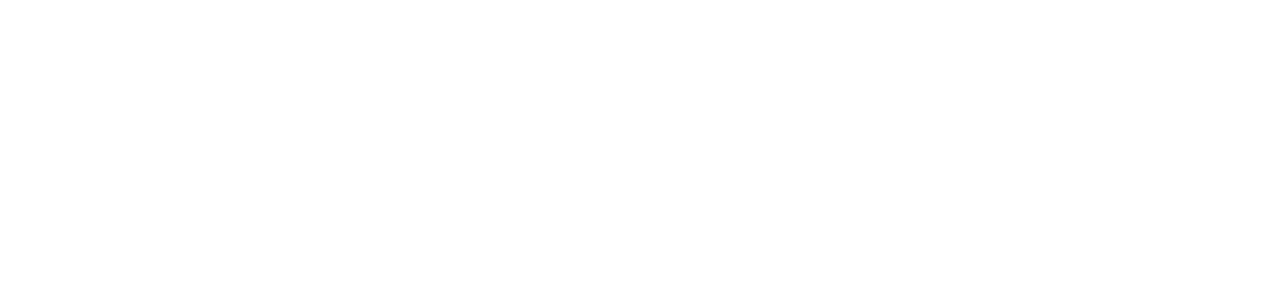
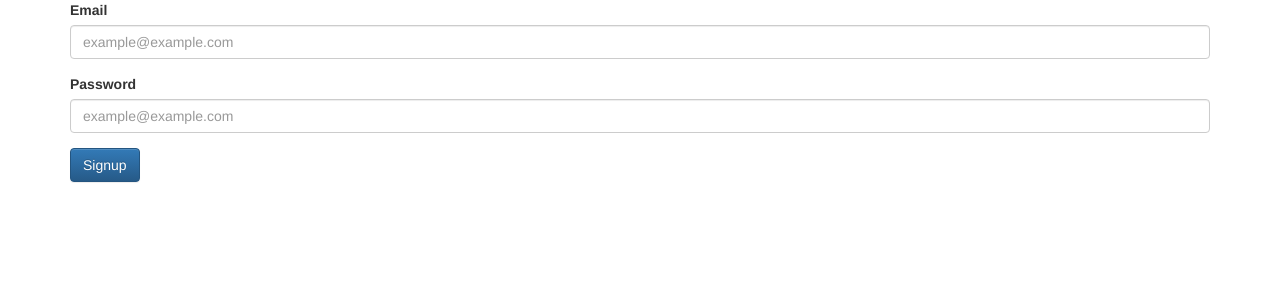
Before and after one commit to harishshg/book-repository, a React (Create React App) app: page /signup in a window 1280 px wide. Shown: the top 300 px of the page. Built offline with nearby package versions, Linux system fonts and the light colour scheme.

Commit message:
user sign up

```diff
--- a/src/App.js
+++ b/src/App.js
@@ -3,6 +3,7 @@
 import PropTypes from "prop-types";
 import HomePage from "./components/pages/HomePage";
 import LoginPage from "./components/pages/LoginPage";
+import SignupPage from "./components/pages/SignupPage";
 import DashBoardPage from "./components/pages/DashBoardPage";
 import UserRoute from "./components/routes/UserRoute";
 import GuestRoute from "./components/routes/GuestRoute";
@@ -11,6 +12,12 @@
   <div className="container">
     <Route location={location} path="/" exact component={HomePage} />
     <GuestRoute location={location} path="/login" exact component={LoginPage} />
+    <GuestRoute
+      location={location}
+      path="/signup"
+      exact
+      component={SignupPage}
+    />
     <UserRoute
       location={location}
       path="/dashboard"
--- /dev/null
+++ b/src/actions/users.js
@@ -0,0 +1,5 @@
+import api from "../api";
+import { userLoggedIn } from "./auth";
+
+export const signup = data => dispatch =>
+  api.user.signup(data).then(user => dispatch(userLoggedIn(user)));
--- a/src/api.js
+++ b/src/api.js
@@ -3,6 +3,8 @@
 export default {
   user: {
     login: credentials =>
-      axios.post("/api/auth", { credentials }).then(res => res.data.user)
+      axios.post("/api/auth", { credentials }).then(res => res.data.user),
+    signup: user =>
+      axios.post("/api/users", { user }).then(res => res.data.user)
   }
 };
--- /dev/null
+++ b/src/components/forms/SignupForm.js
@@ -0,0 +1,98 @@
+import React from "react";
+import PropTypes from "prop-types";
+import {
+  Form,
+  FormGroup,
+  ControlLabel,
+  FormControl,
+  Button,
+  Alert,
+  Modal
+} from "react-bootstrap";
+import isEmail from "validator/lib/isEmail";
+import InlineError from "../messages/InlineError";
+
+class SignupForm extends React.Component {
+  state = {
+    data: {
+      email: "",
+      password: ""
+    },
+    loading: false,
+    errors: {}
+  };
+  onChange = e =>
+    this.setState({
+      data: { ...this.state.data, [e.target.name]: e.target.value }
+    });
+  onSubmit = event => {
+    event.preventDefault();
+    const errors = this.validate(this.state.data);
+    this.setState({ errors });
+    if (Object.keys(errors).length === 0) {
+      this.setState({ loading: true });
+      this.props
+        .submit(this.state.data)
+        .catch(err =>
+          this.setState({ errors: err.response.data.errors, loading: false })
+        );
+    }
+  };
+
+  validate = data => {
+    const errors = {};
+    if (!isEmail(data.email)) errors.email = "Invalid email";
+    if (!data.password) errors.password = "can't be blank";
+    return errors;
+  };
+
+  render() {
+    const { data, errors, loading } = this.state;
+    return (
+      <Form onSubmit={this.onSubmit}>
+        <Modal show={loading}>
+          <Modal.Body>
+            <h1>Loading...</h1>
+          </Modal.Body>
+        </Modal>
+        <FormGroup
+          controlId="email"
+          validationState={errors.email ? "error" : null}
+        >
+          <ControlLabel>Email</ControlLabel>
+          <FormControl
+            type="email"
+            name="email"
+            placeholder="example@example.com"
+            value={data.email}
+            onChange={this.onChange}
+          />
+          {errors.email && <InlineError text={errors.email} />}
+        </FormGroup>
+        <FormGroup
+          controlId="password"
+          validationState={errors.password ? "error" : null}
+        >
+          <ControlLabel>Password</ControlLabel>
+          <FormControl
+            type="password"
+            name="password"
+            placeholder="example@example.com"
+            value={data.password}
+            onChange={this.onChange}
+          />
+          {errors.password && <InlineError text={errors.password} />}
+        </FormGroup>
+        <Button bsStyle="primary" type="submit">
+          {loading ? "Loading..." : "Signup"}
+        </Button>
+      </Form>
+    );
+  }
+}
+
+SignupForm.propTypes = {
+  submit: PropTypes.func.isRequired
+};
+
+export default SignupForm;
--- a/src/components/pages/HomePage.js
+++ b/src/components/pages/HomePage.js
@@ -10,7 +10,9 @@
     {isAuthenticated ? (
       <button onClick={() => logout()}>Logout</button>
     ) : (
-      <Link to="/login">Login</Link>
+      <div>
+        <Link to="/login">Login</Link> or <Link to="/signup">Signup</Link>
+      </div>
     )}
   </div>
 );
--- /dev/null
+++ b/src/components/pages/SignupPage.js
@@ -0,0 +1,27 @@
+import React from "react";
+import PropTypes from "prop-types";
+import { connect } from "react-redux";
+import SignupForm from "../forms/SignupForm";
+import { signup } from "../../actions/users";
+
+class SignupPage extends React.Component {
+  submit = data =>
+    this.props.signup(data).then(() => this.props.history.push("/dashboard"));
+
+  render() {
+    return (
+      <div>
+        <SignupForm submit={this.submit} />{" "}
+      </div>
+    );
+  }
+}
+
+SignupPage.propTypes = {
+  history: PropTypes.shape({
+    push: PropTypes.func.isRequired
+  }).isRequired,
+  signup: PropTypes.func.isRequired
+};
+
+export default connect(null, { signup })(SignupPage);
```
